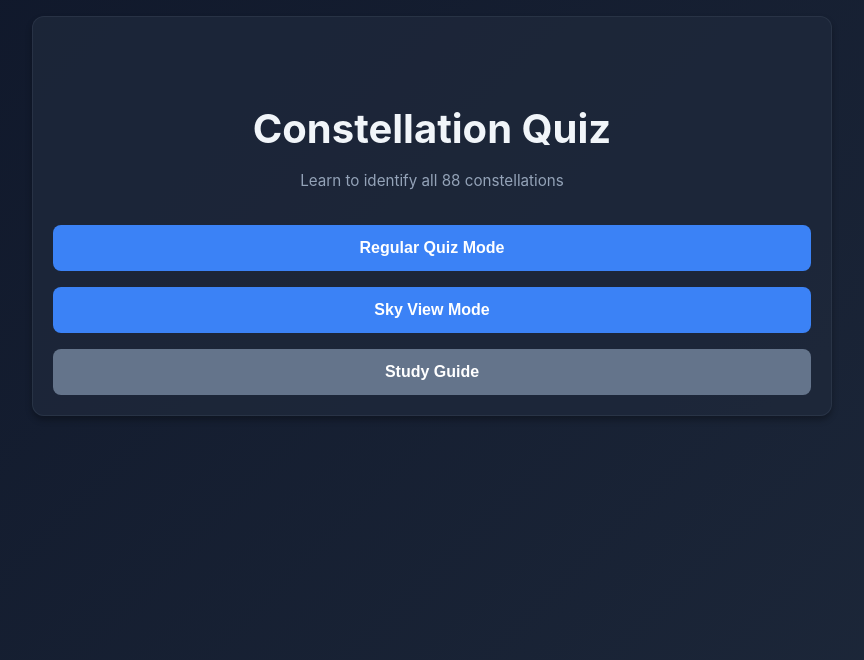
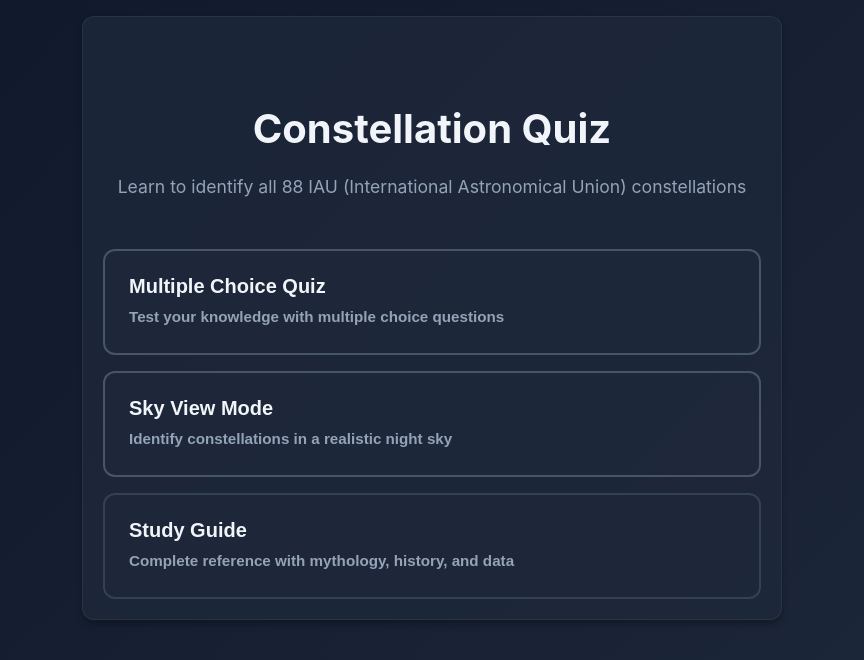
Before and after one commit to cozenom/Constellation_Quiz, a React (Vite) app: page / in a window 1280 px wide. Shown: the top 660 px of the page, without its empty margins (208-1072 px from the left). Built offline with nearby package versions, Linux system fonts and the light colour scheme; no server answers.

Commit message:
title page upgrades

```diff
--- /dev/null
+++ b/src/components/Title.css
@@ -0,0 +1,95 @@
+.title-screen {
+  max-width: 700px;
+  margin: 0 auto;
+}
+
+.title-hero {
+  text-align: center;
+  margin-bottom: 3rem;
+}
+
+.title-hero h1 {
+  font-size: 2.5rem;
+  margin-bottom: 0.75rem;
+  color: #f1f5f9;
+}
+
+.title-hero .subtitle {
+  font-size: 1.1rem;
+  color: #94a3b8;
+  margin: 0;
+}
+
+.title-buttons {
+  display: flex;
+  flex-direction: column;
+  gap: 1rem;
+}
+
+.mode-button {
+  background: rgba(30, 41, 59, 0.6);
+  border: 2px solid #475569;
+  border-radius: 12px;
+  padding: 1.5rem;
+  cursor: pointer;
+  transition: all 0.2s;
+  text-align: left;
+  color: #e2e8f0;
+}
+
+.mode-button:hover {
+  background: rgba(51, 65, 85, 0.8);
+  border-color: #64748b;
+  transform: translateY(-2px);
+  box-shadow: 0 6px 12px rgba(0, 0, 0, 0.3);
+}
+
+.mode-button:active {
+  transform: translateY(0);
+}
+
+.mode-button-secondary {
+  border-color: #334155;
+  background: rgba(30, 41, 59, 0.4);
+}
+
+.mode-button-secondary:hover {
+  border-color: #475569;
+  background: rgba(30, 41, 59, 0.7);
+}
+
+.mode-title {
+  font-size: 1.25rem;
+  font-weight: 600;
+  color: #f1f5f9;
+  margin-bottom: 0.5rem;
+}
+
+.mode-description {
+  font-size: 0.95rem;
+  color: #94a3b8;
+  line-height: 1.5;
+}
+
+/* Responsive */
+@media (max-width: 768px) {
+  .title-hero h1 {
+    font-size: 2rem;
+  }
+
+  .title-hero .subtitle {
+    font-size: 1rem;
+  }
+
+  .mode-button {
+    padding: 1.25rem;
+  }
+
+  .mode-title {
+    font-size: 1.1rem;
+  }
+
+  .mode-description {
+    font-size: 0.9rem;
+  }
+}
--- a/src/components/Title.jsx
+++ b/src/components/Title.jsx
@@ -1,25 +1,31 @@
 import React from 'react';
+import './Title.css';
 
 function Title({ onSelectRegularQuiz, onSelectSkyView, onSelectStudy }) {
     return (
-        <div className="card">
+        <div className="card title-screen">
             {/* Empty header for consistent spacing with other screens */}
             <div className="quiz-header" style={{visibility: 'hidden'}}>
                 <button className="back-button">← Back</button>
             </div>
 
-            <h1>Constellation Quiz</h1>
-            <p className="subtitle">Learn to identify all 88 constellations</p>
+            <div className="title-hero">
+                <h1>Constellation Quiz</h1>
+                <p className="subtitle">Learn to identify all 88 IAU (International Astronomical Union) constellations</p>
+            </div>
 
             <div className="title-buttons">
-                <button className="button-primary" onClick={onSelectRegularQuiz}>
-                    Regular Quiz Mode
+                <button className="mode-button" onClick={onSelectRegularQuiz}>
+                    <div className="mode-title">Multiple Choice Quiz</div>
+                    <div className="mode-description">Test your knowledge with multiple choice questions</div>
                 </button>
-                <button className="button-primary" onClick={onSelectSkyView}>
-                    Sky View Mode
+                <button className="mode-button" onClick={onSelectSkyView}>
+                    <div className="mode-title">Sky View Mode</div>
+                    <div className="mode-description">Identify constellations in a realistic night sky</div>
                 </button>
-                <button className="button-secondary" onClick={onSelectStudy}>
-                    Study Guide
+                <button className="mode-button mode-button-secondary" onClick={onSelectStudy}>
+                    <div className="mode-title">Study Guide</div>
+                    <div className="mode-description">Complete reference with mythology, history, and data</div>
                 </button>
             </div>
         </div>
```
